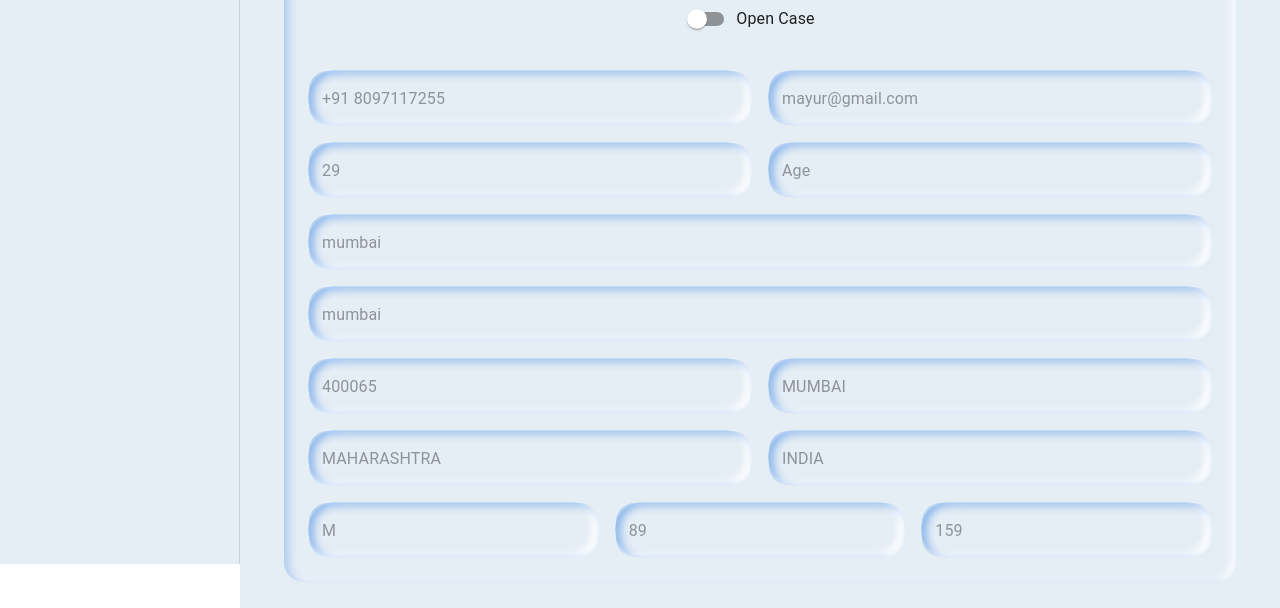
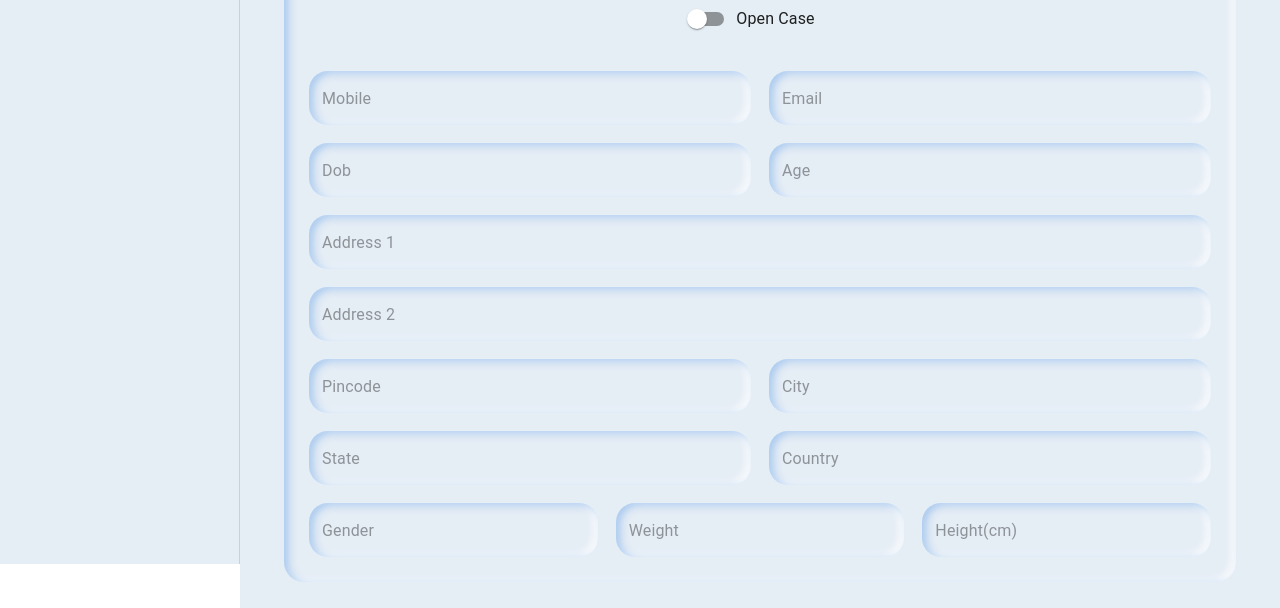
Before and after one commit to harshviradiya8238/scanbo-video-call-agora, a React (Create React App) app: page /patientDetail/1 in a window 1280 px wide. Shown: the part 236-844 px from the top of the page. Built offline with nearby package versions, Linux system fonts and the light colour scheme; grey boxes are pictures that could not be loaded.

Commit message:
--fix bug

```diff
--- a/src/PatientDetail.js
+++ b/src/PatientDetail.js
@@ -105,18 +105,18 @@ export default function PatientDetail() {
                         <Grid item xs={6}>
                             <CustomTextField
 
-                                disabled placeholder="Mobile" fullWidth defaultValue="+91 8097117255" value={patientDetails?.mobile_no}
+                                disabled placeholder="Mobile" fullWidth value={patientDetails?.mobile_no}
                                 variant="outlined"
 
                             />
                         </Grid>
                         <Grid item xs={6}>
-                            <CustomTextField disabled placeholder="Email" fullWidth defaultValue="mayur@gmail.com" value={patientDetails?.email} />
+                            <CustomTextField disabled placeholder="Email" fullWidth value={patientDetails?.email} />
                         </Grid>
 
                         {/* Repeat for each field */}
                         <Grid item xs={6}>
-                            <CustomTextField disabled placeholder="Dob" fullWidth defaultValue="29" value={patientDetails?.date_of_birth} />
+                            <CustomTextField disabled placeholder="Dob" fullWidth value={patientDetails?.date_of_birth} />
                         </Grid>
                         <Grid item xs={6}>
                             <CustomTextField disabled placeholder="Age" fullWidth value={patientDetails?.age} />
@@ -125,40 +125,40 @@ export default function PatientDetail() {
                         {/* ... */}
 
                         <Grid item xs={12}>
-                            <CustomTextField disabled placeholder="Address 1" fullWidth defaultValue="mumbai" value={patientDetails?.address_one} />
+                            <CustomTextField disabled placeholder="Address 1" fullWidth value={patientDetails?.address_one} />
                         </Grid>
                         <Grid item xs={12}>
-                            <CustomTextField disabled placeholder="Address 2" fullWidth defaultValue="mumbai" value={patientDetails?.address_two} />
+                            <CustomTextField disabled placeholder="Address 2" fullWidth value={patientDetails?.address_two} />
                         </Grid>
 
                         {/* ... */}
 
                         <Grid item xs={6}>
-                            <CustomTextField disabled placeholder="Pincode" fullWidth defaultValue="400065" value={patientDetails?.pincode} />
+                            <CustomTextField disabled placeholder="Pincode" fullWidth value={patientDetails?.pincode} />
                         </Grid>
                         <Grid item xs={6}>
-                            <CustomTextField disabled placeholder="City" fullWidth defaultValue="MUMBAI" value={patientDetails?.city} />
+                            <CustomTextField disabled placeholder="City" fullWidth value={patientDetails?.city} />
                         </Grid>
 
                         {/* ... */}
 
                         <Grid item xs={6}>
-                            <CustomTextField disabled placeholder="State" fullWidth defaultValue="MAHARASHTRA" value={patientDetails?.state} />
+                            <CustomTextField disabled placeholder="State" fullWidth value={patientDetails?.state} />
                         </Grid>
                         <Grid item xs={6}>
-                            <CustomTextField disabled placeholder="Country" fullWidth defaultValue="INDIA" value={patientDetails?.country} />
+                            <CustomTextField disabled placeholder="Country" fullWidth value={patientDetails?.country} />
                         </Grid>
 
                         {/* ... */}
 
                         <Grid item xs={4}>
-                            <CustomTextField disabled placeholder="Gender" fullWidth defaultValue="M" value={patientDetails?.gender} />
+                            <CustomTextField disabled placeholder="Gender" fullWidth value={patientDetails?.gender} />
                         </Grid>
                         <Grid item xs={4}>
-                            <CustomTextField disabled placeholder="Weight" fullWidth defaultValue="89" value={patientDetails?.weight} />
+                            <CustomTextField disabled placeholder="Weight" fullWidth value={patientDetails?.weight} />
                         </Grid>
                         <Grid item xs={4}>
-                            <CustomTextField disabled placeholder="Height(cm)" fullWidth defaultValue="159" value={patientDetails?.height} />
+                            <CustomTextField disabled placeholder="Height(cm)" fullWidth value={patientDetails?.height} />
                         </Grid>
 
                         {/* Submit Button */}
--- a/src/components/CustomTextField.js
+++ b/src/components/CustomTextField.js
@@ -36,8 +36,8 @@ const CustomTextField = styled(({ errorText, ...props }) => {
         "& .MuiOutlinedInput-input.Mui-disabled": {
             backgroundColor: `${theme.palette.mode === "dark" ? "rgba(0, 0, 0, 0.12) " : "#e5edf5 "
                 }`,
-            boxShadow:
-                "4px 2px 8px 0px rgba(95, 157, 231, 0.48) inset, -4px -2px 8px 0px #FFF inset",
+            // boxShadow:
+            //     "4px 2px 8px 0px rgba(95, 157, 231, 0.48) inset, -4px -2px 8px 0px #FFF inset",
             borderRadius: "50px",
         },
         "& .MuiOutlinedInput-input.Mui-disabled::-webkit-input-placeholder": {
--- a/src/helper/API.js
+++ b/src/helper/API.js
@@ -1,5 +1,5 @@
 import axios from "axios";
-const baseUrl = "https://api.scanbo.com/v16";
+const baseUrl = "https://stagingapi.scanbo.com/v16";
 const events = [
     "load",
     "mousemove",
--- a/src/index.css
+++ b/src/index.css
@@ -5,7 +5,7 @@ body {
     sans-serif;
   -webkit-font-smoothing: antialiased;
   -moz-osx-font-smoothing: grayscale;
-  overflow-y: hidden;
+  /* overflow-y: hidden; */
 }
 
 code {
```
